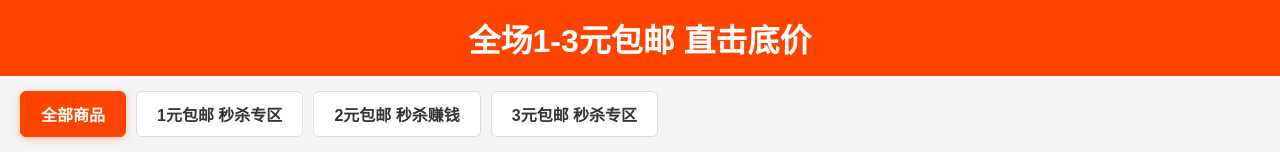
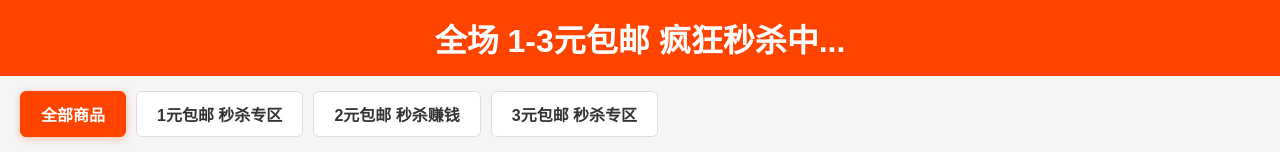
Before and after one commit to smy0395/168, a plain HTML site: page index.html in a window 1280 px wide. Shown: the top 160 px of the page. Drawn offline with Linux system fonts and the light colour scheme.

Commit message:
Update index.html

```diff
--- a/index.html
+++ b/index.html
@@ -3,7 +3,7 @@
 <head>
     <meta charset="UTF-8">
     <meta name="viewport" content="width=device-width, initial-scale=1.0">
-    <title>全场1-3元包邮 直击底价</title>
+    <title>全场1-3元包邮 疯狂秒杀中...</title>
     <style>
         * {
             margin: 0;
@@ -205,7 +205,7 @@
 <body>
     <!-- 顶部导航 -->
     <header class="header">
-        <h1>全场1-3元包邮 直击底价</h1>
+        <h1>全场 1-3元包邮 疯狂秒杀中...</h1>
     </header>
 
     <!-- 筛选栏 - 秒杀专区按钮 -->
```
